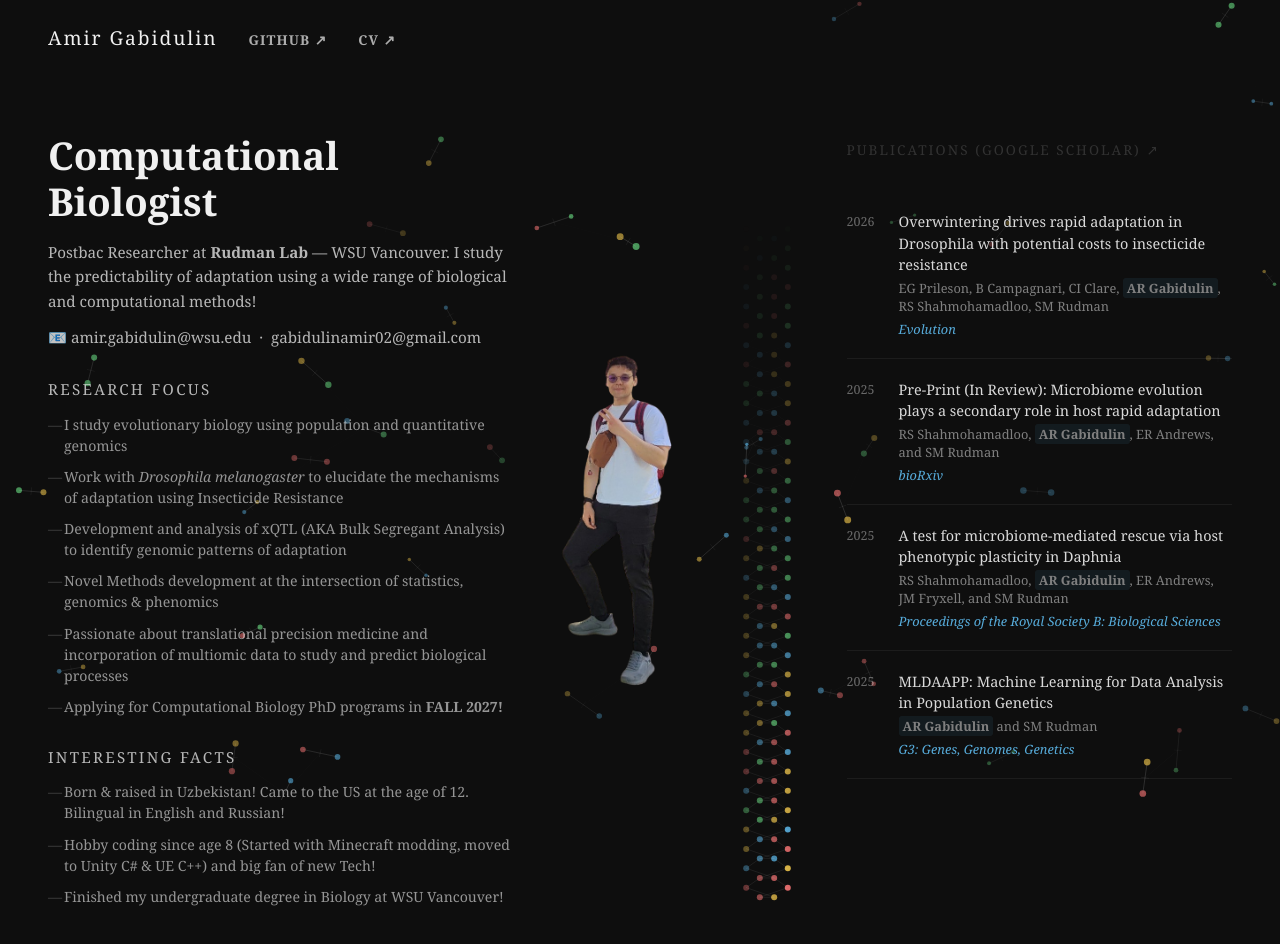
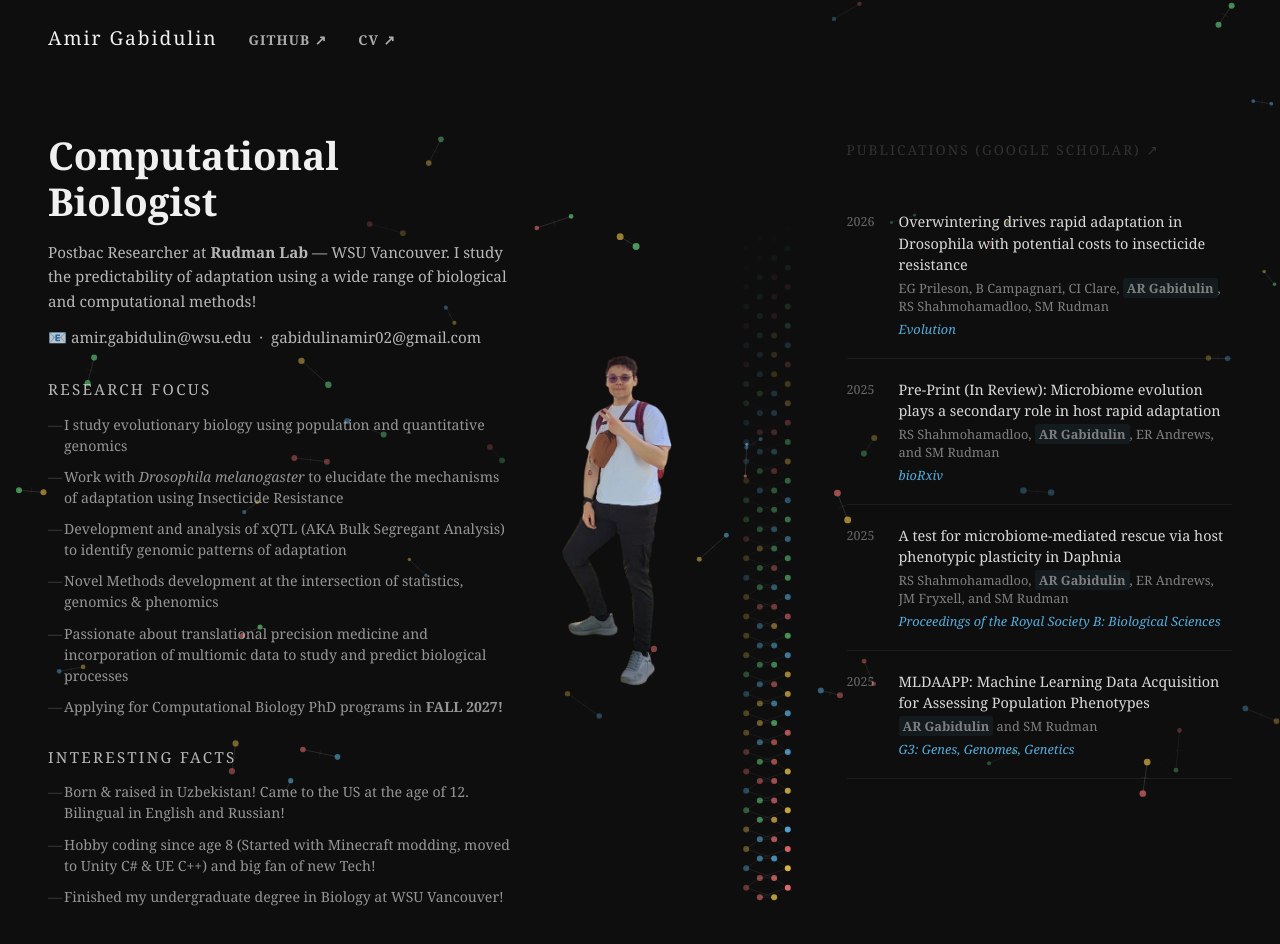
Before and after one commit to ganamir/ganamir.github.io, a plain HTML site: page index.html in a window 1280 px wide. Shown: the top 944 px of the page. Drawn offline with Linux system fonts and the light colour scheme.

Commit message:
fixed typo

```diff
--- a/index.html
+++ b/index.html
@@ -87,7 +87,7 @@
             <li>
               <span class="year">2025</span>
               <div class="paper-content">
-                <p class="paper-title">MLDAAPP: Machine Learning for Data Analysis in Population Genetics</p>
+                <p class="paper-title">MLDAAPP: Machine Learning Data Acquisition for Assessing Population Phenotypes</p>
                 <p class="paper-authors"><strong>AR Gabidulin</strong> and SM Rudman</p>
                 <p class="paper-journal"><em>G3: Genes, Genomes, Genetics</em></p>
               </div>
```
